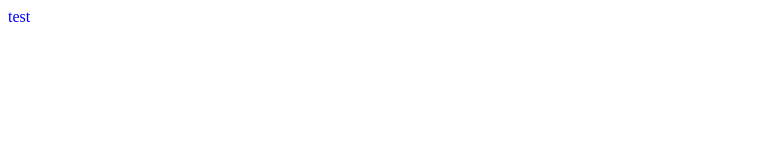
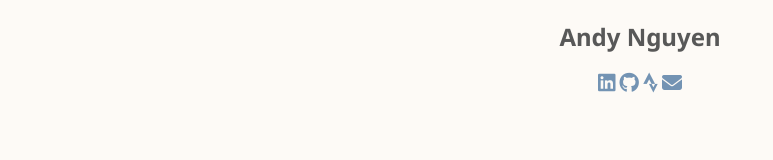
Before and after one commit to andycnguyen/andycnguyen.github.io, a plain HTML site: page index.html in a window 1280 px wide. Shown: the whole page, without its empty margins (0-773 px from the left). Drawn offline with Linux system fonts and the light colour scheme.

Commit message:
add links, header

```diff
--- a/index.html
+++ b/index.html
@@ -1,15 +1,32 @@
 <!DOCTYPE html>
 <html lang="en">
-<meta charset="UTF-8">
-<title>Andy Nguyen</title>
-<meta name="viewport" content="width=device-width,initial-scale=1">
-<link rel="stylesheet" href="site.css">
+
+<head>
+    <meta charset="UTF-8">
+    <title>Andy Nguyen</title>
+    <meta name="viewport" content="width=device-width,initial-scale=1">
+    <link rel="stylesheet" href="site.css">
+    <link rel="preconnect" href="https://fonts.googleapis.com">
+    <link rel="preconnect" href="https://fonts.gstatic.com" crossorigin>
+    <link href="https://fonts.googleapis.com/css2?family=Noto+Sans:wght@700&display=swap" rel="stylesheet">
+    <script src="https://kit.fontawesome.com/29dbd46f00.js" crossorigin="anonymous"></script>
+</head>
 
 <body>
-    <div class="">
-        test
+    <div class="header">
+        <div>
+            <h2>Andy Nguyen</h2>
+        </div>
+        <div class="social">
+            <a href="https://www.linkedin.com/in/andy-nguyen-b691401b5/" title="LinkedIn" target="_blank"><i
+                    class="fa-brands fa-linkedin"></i></a>
+            <a href="https://github.com/andycnguyen" title="GitHub"><i class="fa-brands fa-github"
+                    target="_blank"></i></a>
+            <a href="https://www.strava.com/athletes/10285785n" title="Strava"><i class="fa-brands fa-strava"
+                    target="_blank"></i></a>
+            <a href="mailto:andy@andynguyen.xyz" title="Contact"><i class="fa-solid fa-envelope"></i></a>
+        </div>
     </div>
-
 </body>
 
 </html>
--- a/site.css
+++ b/site.css
@@ -1,3 +1,17 @@
-html {
-    color: blue;
+body {
+    background-color: #fdfaf6;
 }
+
+.header {
+    text-align: center;
+}
+
+h2 {
+    font-family: Noto Sans;
+    color: #585858;
+}
+
+.social i {
+    font-size: 1.25rem;
+    color: #7393B3;
+}
```
